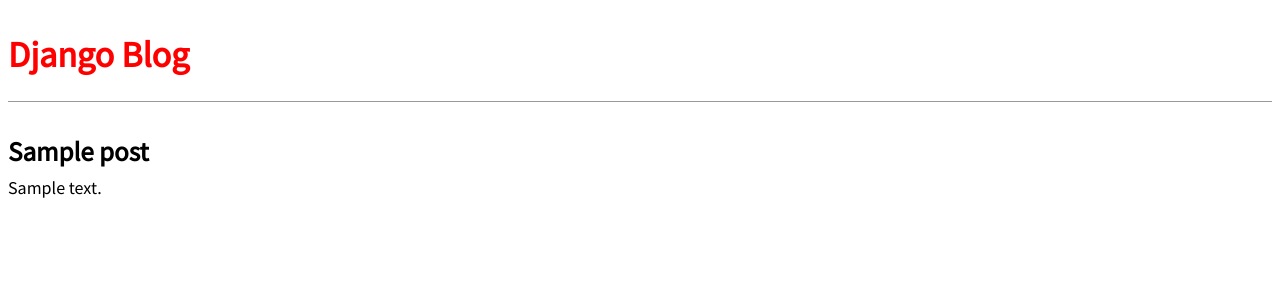
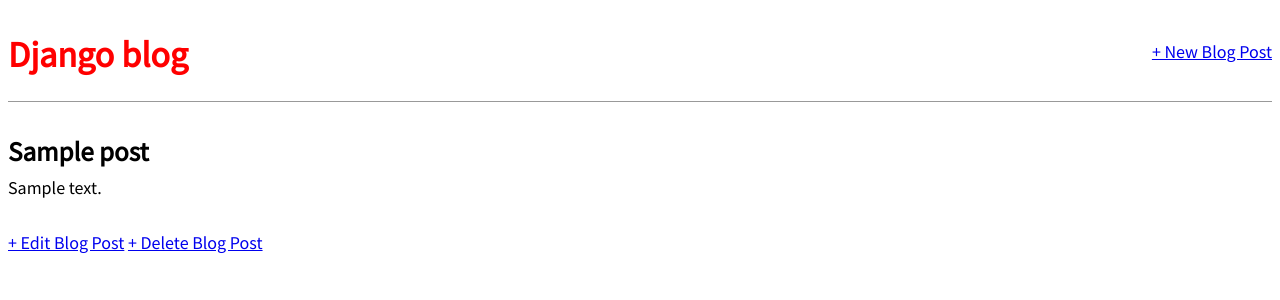
Before and after one commit to joaopaulomcc/django_for_beginners, a Django app: page /post/1/ in a window 1280 px wide. Shown: the top 300 px of the page. Run offline with Django 4.2, Linux system fonts and the light colour scheme; tables that the repository leaves empty hold one stand-in row (values such as "Sample post").

Commit message:
Add create, read, update, delete functionality.

```diff
--- a/blog/blog_app/urls.py
+++ b/blog/blog_app/urls.py
@@ -1,7 +1,17 @@
-from blog_app.views import BlogDetailView, BlogListView
 from django.urls import path
 
+from blog_app.views import (
+    BlogCreateView,
+    BlogDeleteView,
+    BlogDetailView,
+    BlogListView,
+    BlogUpdateView,
+)
+
 urlpatterns = [
+    path("post/new/", BlogCreateView.as_view(), name="post_new"),
+    path("post/<int:pk>/", BlogDetailView.as_view(), name="post_detail"),
+    path("post/<int:pk>/edit/", BlogUpdateView.as_view(), name="post_edit"),
+    path("post/<int:pk>/delete", BlogDeleteView.as_view(), name="post_delete"),
     path("", BlogListView.as_view(), name="home"),
-    path("post/<int:pk>/", BlogDetailView.as_view(), name="post_detail"),
 ]
--- a/blog/blog_app/views.py
+++ b/blog/blog_app/views.py
@@ -1,6 +1,9 @@
+from django.shortcuts import render
+from django.urls import reverse_lazy
+from django.views.generic import DetailView, ListView
+from django.views.generic.edit import CreateView, DeleteView, UpdateView
+
 from blog_app.models import Post
-from django.shortcuts import render
-from django.views.generic import DetailView, ListView
 
 
 # Create your views here.
@@ -12,3 +15,21 @@
 class BlogDetailView(DetailView):
     model = Post
     template_name = "post_detail.html"
+
+
+class BlogCreateView(CreateView):
+    model = Post
+    template_name = "post_new.html"
+    fields = ["title", "author", "body"]
+
+
+class BlogUpdateView(UpdateView):
+    model = Post
+    template_name = "post_edit.html"
+    fields = ["title", "body"]
+
+
+class BlogDeleteView(DeleteView):
+    model = Post
+    template_name = "post_delete.html"
+    success_url = reverse_lazy("home")
--- a/blog/templates/base.html
+++ b/blog/templates/base.html
@@ -9,7 +9,12 @@
 
 <body>
     <header>
-        <h1><a href="{% url 'home' %}">Django Blog</a></h1>
+        <div class="nav-left">
+            <h1><a href="{%url 'home' %}">Django blog</a></h1>
+        </div>
+        <div class="nav-right">
+            <a href="{%url 'post_new' %}">+ New Blog Post</a>
+        </div>
     </header>
     <div>
         {% block content %}
--- a/blog/templates/post_detail.html
+++ b/blog/templates/post_detail.html
@@ -5,4 +5,7 @@
     <h2>{{ post.title }}</h2>
     <p>{{ post.body }}</p>
 </div>
+
+<a href="{% url 'post_edit' post.pk %}">+ Edit Blog Post</a>
+<a href="{% url 'post_delete' post.pk %}">+ Delete Blog Post</a>
 {% endblock content %}
```
Also changed, not shown: blog/blog_app/tests.py (+27 -1 lines), blog/templates/post_delete.html (added, +9 -0 lines), blog/templates/post_edit.html (added, +9 -0 lines), blog/templates/post_new.html (added, +9 -0 lines).
